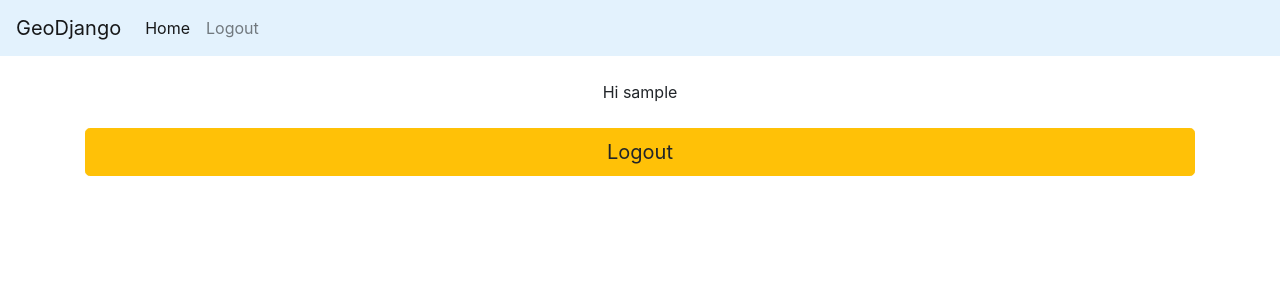
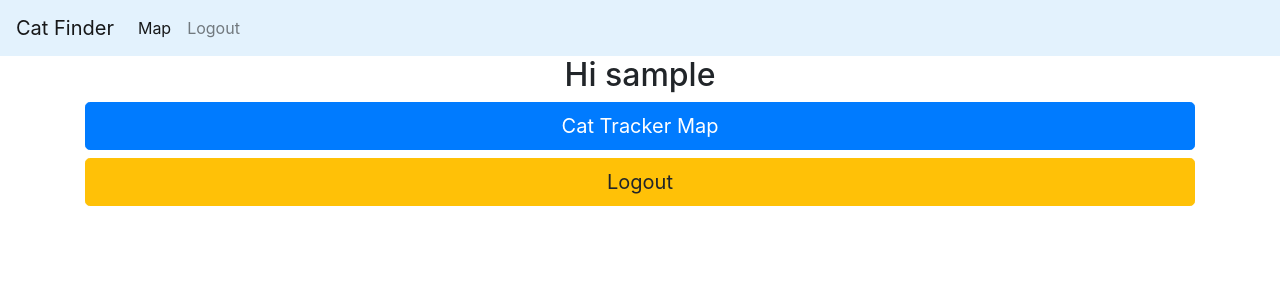
Before and after one commit to Joshrogan/AWM2021-Assignment01, a Django app: page / in a window 1280 px wide. Shown: the top 300 px of the page. Run offline with Django 3.2, Linux system fonts and the light colour scheme; the visitor is signed in with stand-in values (Sample User, id 1); parts of the project's set-up code (start-up, migrations or seed data) failed here and were passed over; some libraries are stand-ins or nearby versions.

Commit message:
tidied up html and renamed stuff

```diff
--- a/templates/registration/logged_out.html
+++ b/templates/registration/logged_out.html
@@ -1,7 +1,7 @@
 {% extends "base.html" %}
 
 {% block content %}
-<h1 class="header">Logged Out!</h1>
+<h1 style="text-align: center;">Logged Out!</h1>
 <div class="container">
 <a class="btn btn-primary btn-lg btn-block" href="{% url 'login' %}" role="button">Log Back In</a>
 </div>
--- a/world/templates/base.html
+++ b/world/templates/base.html
@@ -13,21 +13,21 @@
   <script src="https://maxcdn.bootstrapcdn.com/bootstrap/4.0.0/js/bootstrap.min.js" integrity="sha384-JZR6Spejh4U02d8jOt6vLEHfe/JQGiRRSQQxSfFWpi1MquVdAyjUar5+76PVCmYl" crossorigin="anonymous"></script>
     {% leaflet_js %}
     {% leaflet_css %}
-    <title>{% block title %}GeoDjango{% endblock %}</title>
+    <title>{% block title %}Cat Finder{% endblock %}</title>
 </head>
 
 <body>
     <nav class="navbar navbar-expand-lg navbar-light" style="background-color: #e3f2fd;">
-        <a class="navbar-brand" href="{% url 'index' %}">GeoDjango</a>
+        <a class="navbar-brand" href="{% url 'index' %}">Cat Finder</a>
         <button class="navbar-toggler" type="button" data-toggle="collapse" data-target="#navbarNav" aria-controls="navbarNav" aria-expanded="false" aria-label="Toggle navigation">
           <span class="navbar-toggler-icon"></span>
         </button>
         <div class="collapse navbar-collapse" id="navbarNav">
           <ul class="navbar-nav">
+            {% if user.is_authenticated %}
             <li class="nav-item active">
-              <a class="nav-link" href="{% url 'home' %}">Home</a>
+              <a class="nav-link" href="{% url 'map' %}">Map</a>
             </li>
-            {% if user.is_authenticated %}
             <li class="nav-item">
               <a class="nav-link" href="{% url 'logout' %}">Logout</a>
             </li>
--- a/world/templates/index.html
+++ b/world/templates/index.html
@@ -2,9 +2,10 @@
 
 {% block content %}
 <div class="container">
-    <div style="text-align: center; margin-top: 1rem;">
+
     {% if user.is_authenticated %}
-    <p class="p-2">Hi {{ user.get_username }} </p>
+    <h2 style="text-align: center;">Hi {{ user.get_username }} </h2>
+    <a class="btn btn-primary btn-lg btn-block" href="{% url 'map' %}" role="button">Cat Tracker Map</a>
     <a class="btn btn-warning btn-lg btn-block" href="{% url 'logout' %}" role="button">Logout</a>
     {% else %}
     <a class="btn btn-primary btn-lg btn-block" href="{% url 'login' %}" role="button">Login</a>
--- a/world/templates/home.html
+++ b/world/templates/map.html
@@ -3,7 +3,7 @@
 
 {% load leaflet_tags %}
 
-  <h1 class="header">Your current location</h1>
+  <h1 style="text-align: center;">Cat Tracker Map:</h1>
   <div class="container">
     {% leaflet_map "yourmap" callback="window.map_init_basic" %}
   </div>
--- a/world/urls.py
+++ b/world/urls.py
@@ -4,6 +4,6 @@ from . import views
 urlpatterns = [
     path('', views.index, name='index'),
     path('signup/', views.signup, name='signup'),
-    path('home/', views.home, name='home'),
+    path('map/', views.map, name='map'),
     path('updatedb/', views.update_location, name='updatedb'),
 ]
--- a/world/views.py
+++ b/world/views.py
@@ -11,8 +11,8 @@ def index(request):
     return render(request, 'index.html')
 
 @login_required
-def home(request):
-    return render(request, 'home.html')
+def map(request):
+    return render(request, 'map.html')
 
 def signup(request):
     form = UserCreationForm(request.POST)
```
